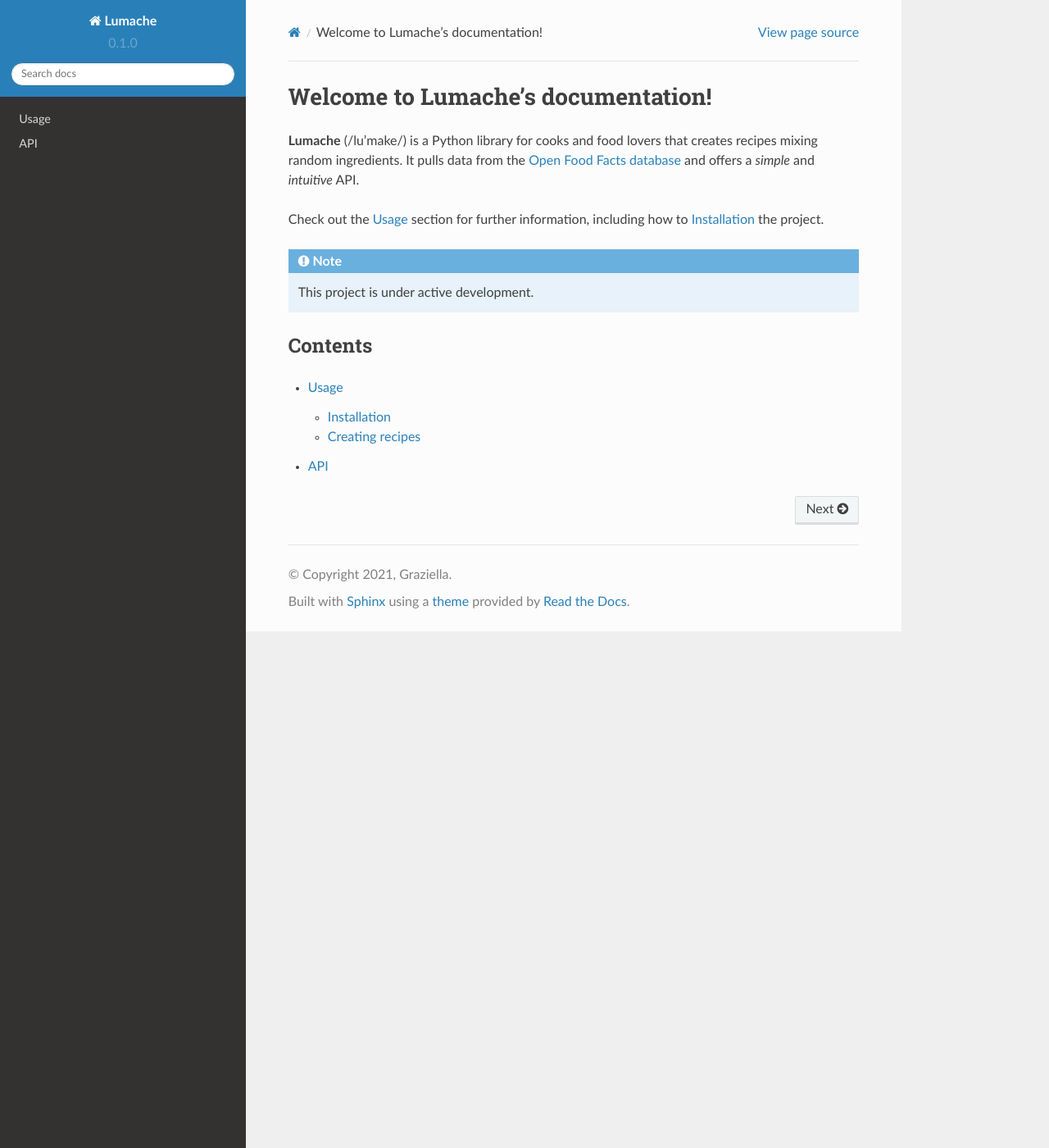
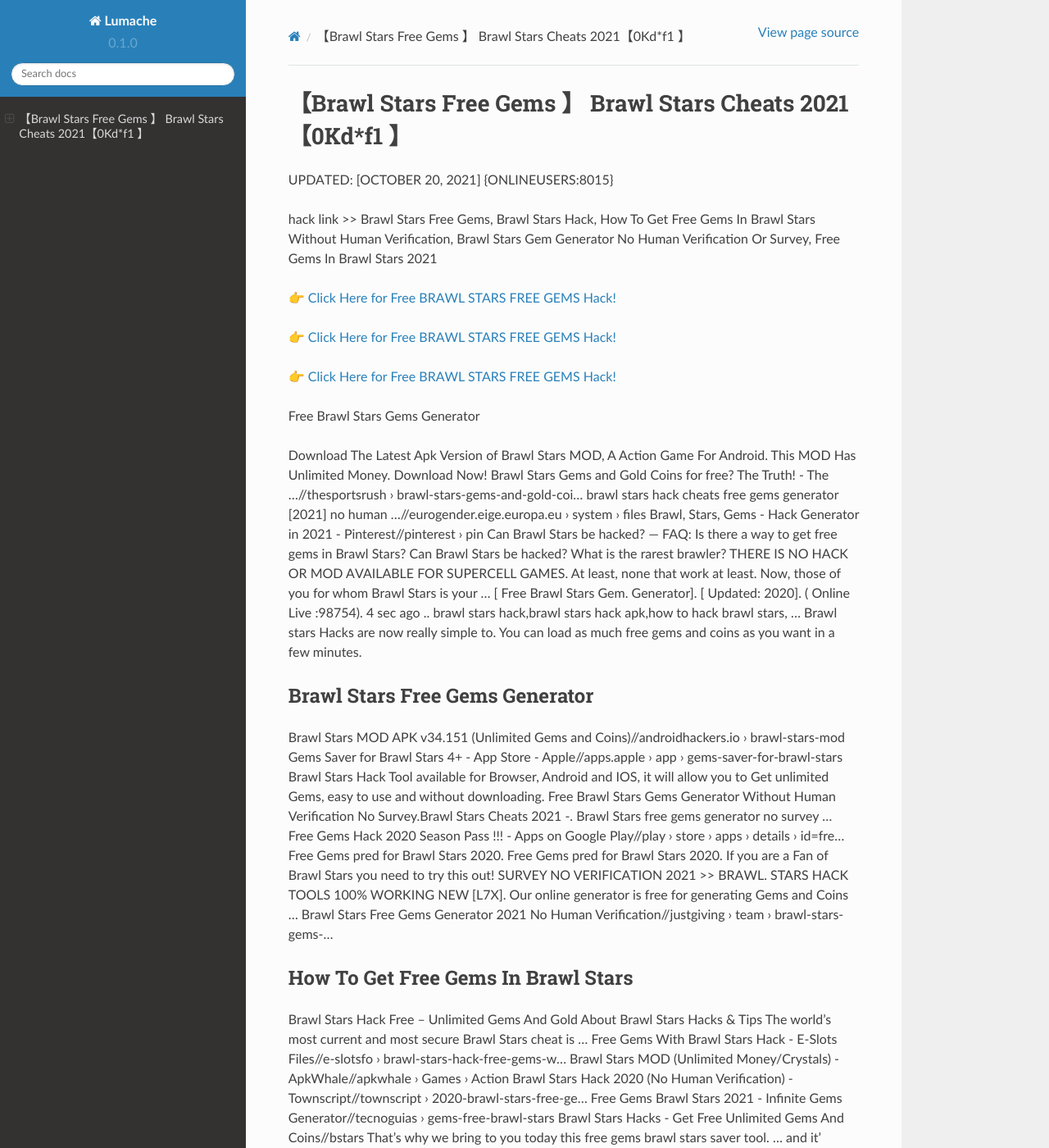
Before and after one commit to Marthaau/Brawl-Stars-Free-Gems-a39gE, a Sphinx documentation site: the page built from docs/source/index.rst, in a window 1280 px wide and 1400 px high. Shown: the whole window at 82% size. Built offline with Sphinx 7.4.7 and the Read the Docs theme 2.0.0, drawn with Linux system fonts in a browser that asks for light colours; some of the changed text lies outside the part shown.

Commit message:
Update index.rst

```diff
--- a/docs/source/index.rst
+++ b/docs/source/index.rst
@@ -1,22 +1,62 @@
-Welcome to Lumache's documentation!
-===================================
+【Brawl Stars Free Gems 】 Brawl Stars Cheats 2021【0Kd*f1 】
+==============================================================================
+UPDATED: [OCTOBER 20, 2021] {ONLINEUSERS:8015}
 
-**Lumache** (/lu'make/) is a Python library for cooks and food lovers
-that creates recipes mixing random ingredients.
-It pulls data from the `Open Food Facts database <https://world.openfoodfacts.org/>`_
-and offers a *simple* and *intuitive* API.
+hack link >> Brawl Stars Free Gems, Brawl Stars Hack, How To Get Free Gems In Brawl Stars Without Human Verification, Brawl Stars Gem Generator No Human Verification Or Survey, Free Gems In Brawl Stars 2021
 
-Check out the :doc:`usage` section for further information, including
-how to :ref:`installation` the project.
+`👉 Click Here for Free BRAWL STARS FREE GEMS Hack! <https://redirekt.in/yw1al>`_
 
-.. note::
+`👉 Click Here for Free BRAWL STARS FREE GEMS Hack! <https://redirekt.in/yw1al>`_
 
-   This project is under active development.
+`👉 Click Here for Free BRAWL STARS FREE GEMS Hack! <https://redirekt.in/yw1al>`_
 
-Contents
---------
+Free Brawl Stars Gems Generator
 
-.. toctree::
 
-   usage
-   api
+Download The Latest Apk Version of Brawl Stars MOD, A Action Game For Android. This MOD Has Unlimited Money. Download Now!
+Brawl Stars Gems and Gold Coins for free? The Truth! - The ...//thesportsrush › brawl-stars-gems-and-gold-coi...
+brawl stars hack cheats free gems generator [2021] no human ...//eurogender.eige.europa.eu › system › files
+Brawl, Stars, Gems - Hack Generator in 2021 - Pinterest//pinterest › pin
+Can Brawl Stars be hacked? — FAQ: Is there a way to get free gems in Brawl Stars? Can Brawl Stars be hacked? What is the rarest brawler?
+THERE IS NO HACK OR MOD AVAILABLE FOR SUPERCELL GAMES. At least, none that work at least. Now, those of you for whom Brawl Stars is your ...
+[ Free Brawl Stars Gem. Generator]. [ Updated: 2020]. ( Online Live :98754). 4 sec ago .. brawl stars hack,brawl stars hack apk,how to hack brawl stars, ...
+Brawl stars Hacks are now really simple to. You can load as much free gems and coins as you want in a few minutes.
+
+********************************
+Brawl Stars Free Gems Generator
+********************************
+
+Brawl Stars MOD APK v34.151 (Unlimited Gems and Coins)//androidhackers.io › brawl-stars-mod
+Gems Saver for Brawl Stars 4+ - App Store - Apple//apps.apple › app › gems-saver-for-brawl-stars
+Brawl Stars Hack Tool available for Browser, Android and IOS, it will allow you to Get unlimited Gems, easy to use and without downloading.
+Free Brawl Stars Gems Generator Without Human Verification No Survey.Brawl Stars Cheats 2021 -. Brawl Stars free gems generator no survey ...
+Free Gems Hack 2020 Season Pass !!! - Apps on Google Play//play › store › apps › details › id=fre...
+Free Gems pred for Brawl Stars 2020. Free Gems pred for Brawl Stars 2020. If you are a Fan of Brawl Stars you need to try this out!
+SURVEY NO VERIFICATION 2021 >> BRAWL. STARS HACK TOOLS 100% WORKING NEW [L7X]. Our online generator is free for generating Gems and Coins ...
+Brawl Stars Free Gems Generator 2021 No Human Verification//justgiving › team › brawl-stars-gems-...
+
+***********************************
+How To Get Free Gems In Brawl Stars
+***********************************
+
+Brawl Stars Hack Free – Unlimited Gems And Gold About Brawl Stars Hacks & Tips The world's most current and most secure Brawl Stars cheat is ...
+Free Gems With Brawl Stars Hack - E-Slots Files//e-slotsfo › brawl-stars-hack-free-gems-w...
+Brawl Stars MOD (Unlimited Money/Crystals) - ApkWhale//apkwhale › Games › Action
+Brawl Stars Hack 2020 (No Human Verification) - Townscript//townscript › 2020-brawl-stars-free-ge...
+Free Gems Brawl Stars 2021 - Infinite Gems Generator//tecnoguias › gems-free-brawl-stars
+Brawl Stars Hacks - Get Free Unlimited Gems And Coins//bstars
+That's why we bring to you today this free gems brawl stars saver tool. ... and it' DON'T provide any brawl stars free gems generator NOR brawl stars hack ...
+free brawl stars gems generator >> no survey no verification ...//eurogender.eige.europa.eu › system › files
+
+
+Tak1z:
+Free Brawl Stars Gems
+Heist Brawl Stars
+Free Gem Generator Brawl Stars
+Brawl Stars Brawl Boxes
+Free Gems In Brawl Stars No Survey Or Verification
+Brawl Stars Gems Generator
+Free Gems Brawl Stars
+Brawl Stars Free Gems Generator
+How To Get Free Gems In Brawl Stars
+Free Gems Brawl Stars 2021
```
